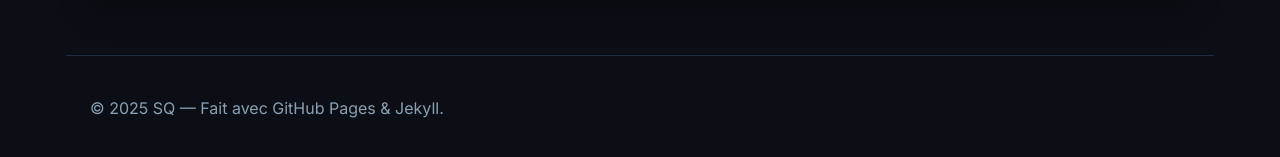
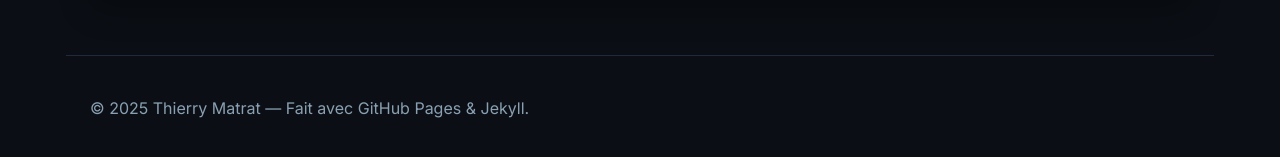
Before and after one commit to sqltemp/portfolio, a Jekyll site: the page built from pages/projects.md, in a window 1280 px wide. Shown: the part 357-514 px from the top of the page. Built offline with Jekyll 4.4.1, drawn with Linux system fonts in a browser that asks for light colours.

Commit message:
Update portfolio configuration and metadata

```diff
--- a/_config.yml
+++ b/_config.yml
@@ -1,8 +1,8 @@
-title: "SQ | Cybersecurity Portfolio"
-description: "Offensive & defensive security articles, playbooks, and demos"
-url: ""  # set to https://<username>.github.io/<repo> when ready
+title: "Portfolio SQLTemp Cybersécurité"
+description: "Projets, analyses, CTFs et notes de cours"
+url: "https://sqltemp.github.io/portfolio"  # set to https://<username>.github.io/<repo> when ready
 baseurl: "/portfolio"  # set if using a project site, e.g., /portfolio
-author: SQ
+author: Thierry Matrat
 markdown: kramdown
 highlighter: rouge
 permalink: /:categories/:title/
@@ -24,7 +24,7 @@
       layout: project
 sass:
   sass_dir: assets/css
-theme: jekyll-theme-minimal
+theme: jekyll-theme-hacker
 plugins:
   - jekyll-seo-tag
   - jekyll-sitemap
```
